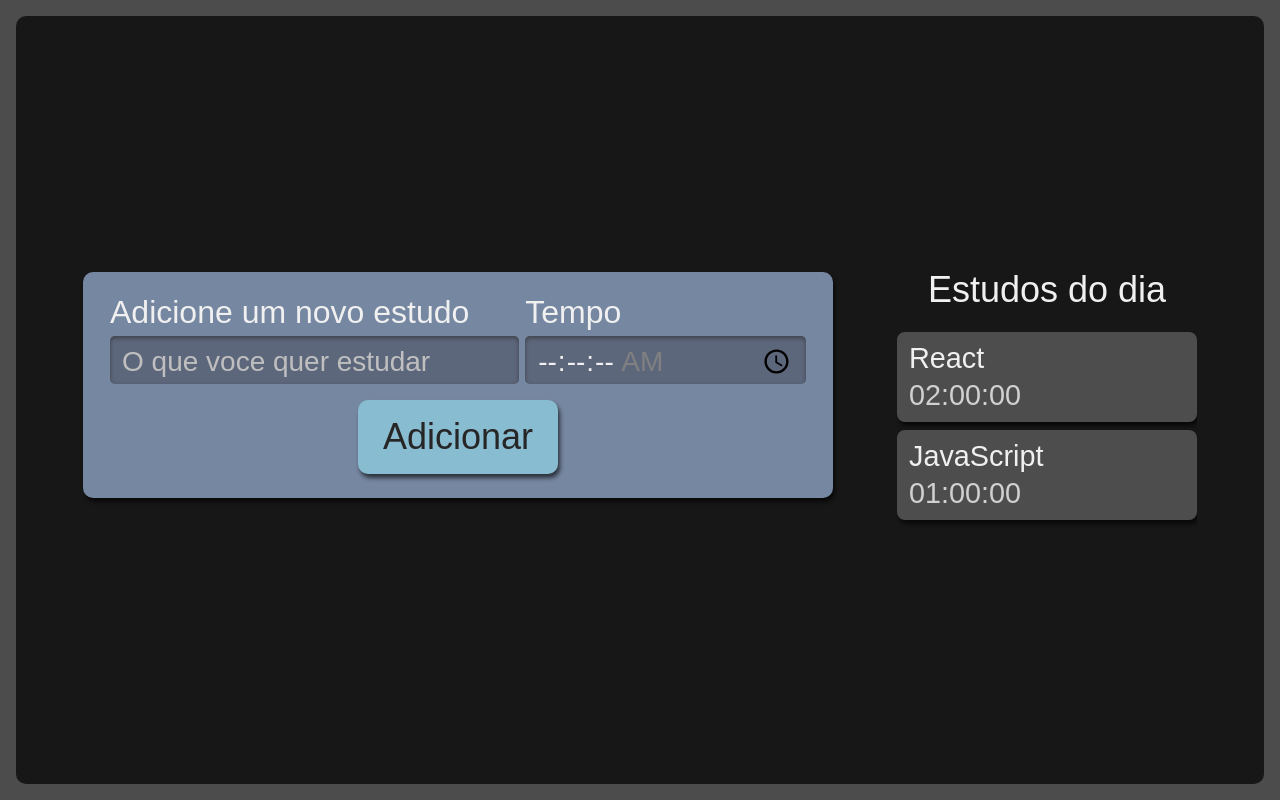
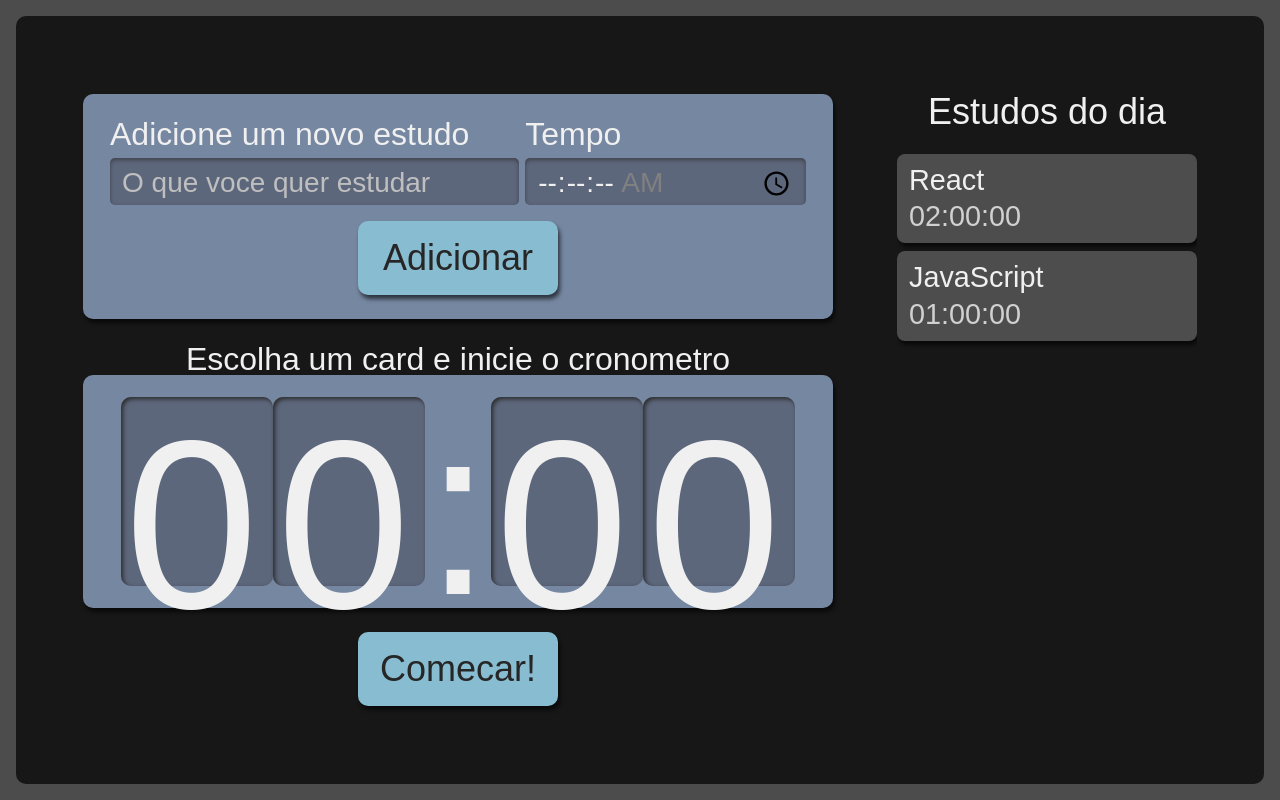
Before and after one commit to jonasemc/Task-Organizer, a React (Create React App) app: page / in a window 1280 px wide. Built offline with nearby package versions, Linux system fonts and the light colour scheme.

Commit message:
feat: Adicionar componentes criados no app

```diff
--- a/src/pages/App.tsx
+++ b/src/pages/App.tsx
@@ -1,6 +1,7 @@
 import React from "react";
 import Form from "../components/form/form";
 import List from "../components/list/list";
+import Cronometro from "../components/cronometro/cronometro";
 import style from "./App.module.scss";
 
 function App() {
@@ -8,6 +9,7 @@ function App() {
     <div className={style.AppStyle}>
       <Form />
       <List />
+      <Cronometro />
     </div>
   );
 }
```
